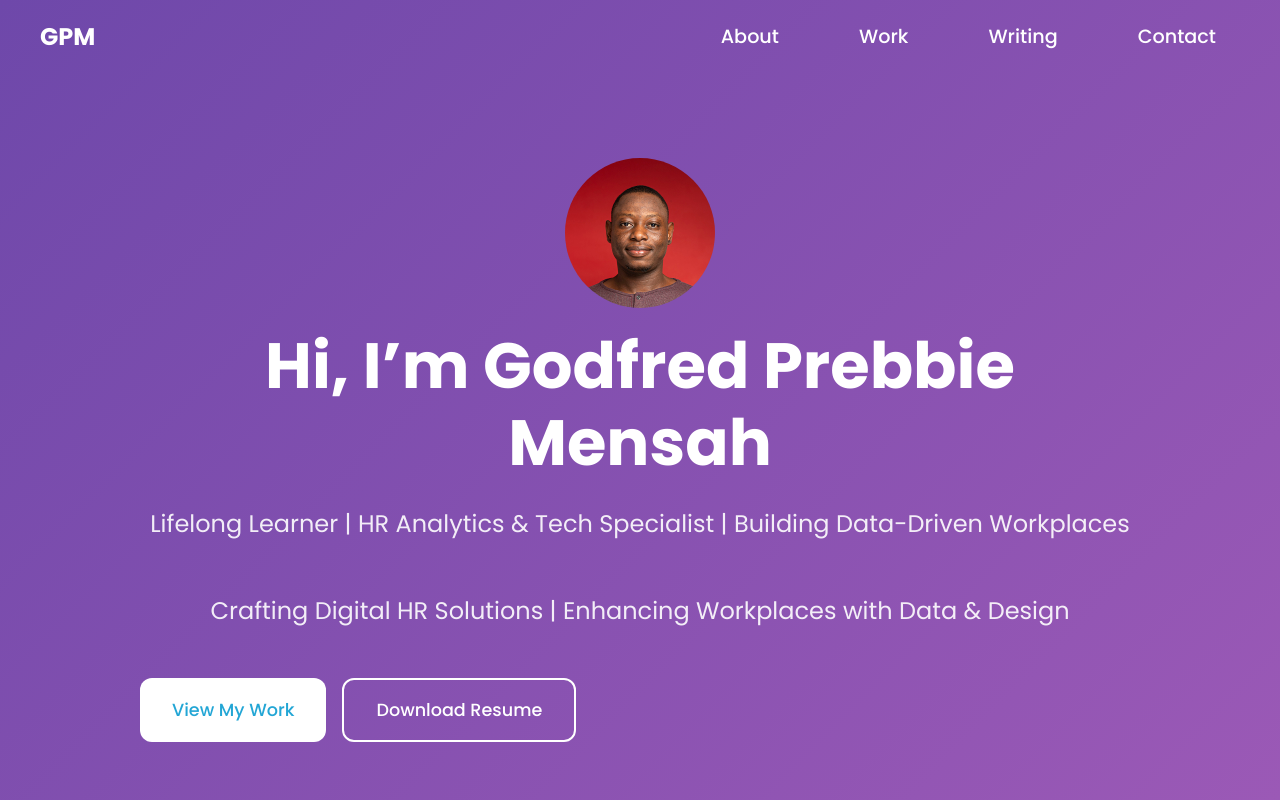
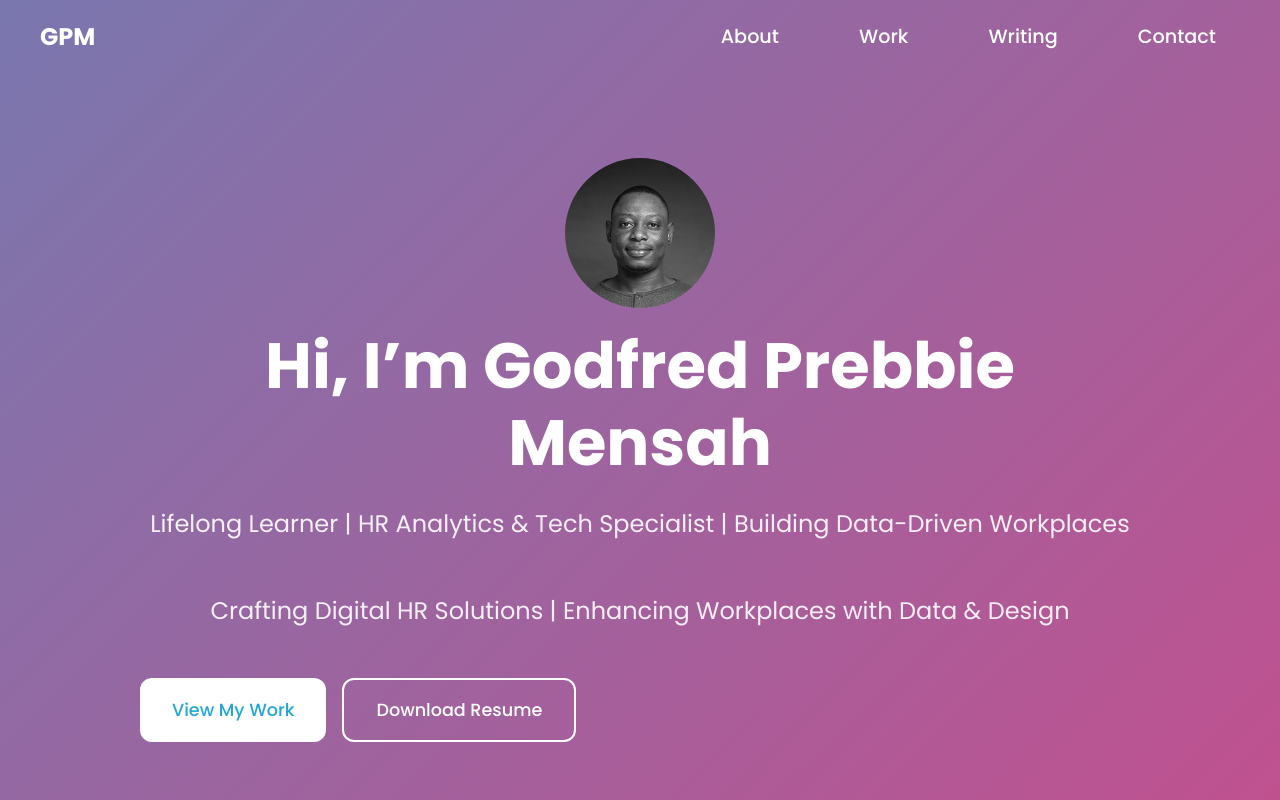
Before and after one commit to iamGudfred/iamgudfred.github.io, a plain HTML site: page index.html in a window 1280 px wide. Shown: the top 800 px of the page. Drawn offline with Linux system fonts and the light colour scheme.

Commit message:
Update styles.css

```diff
--- a/styles.css
+++ b/styles.css
@@ -131,7 +131,6 @@ h2 {
   display: flex;
   justify-content: center;
   align-items: center;
-  background: linear-gradient(135deg, #6e48aa, #9b59b6);
 }
 
 .hero-content {
@@ -511,6 +510,12 @@ h2 {
   object-fit: cover;
   margin: 0 auto 20px;
   display: block;
+  filter: grayscale(100%); /* Makes the image black and white */
+  transition: filter 0.3s ease; /* Smooth transition for the color change */
+}
+
+.profile-img:hover {
+  filter: grayscale(0%); /* Removes the black and white filter on hover */
 }
 
 /* Footer */
```
